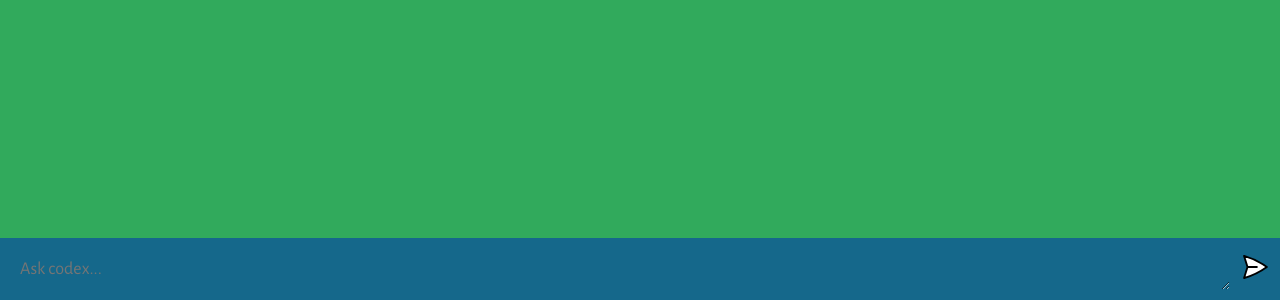
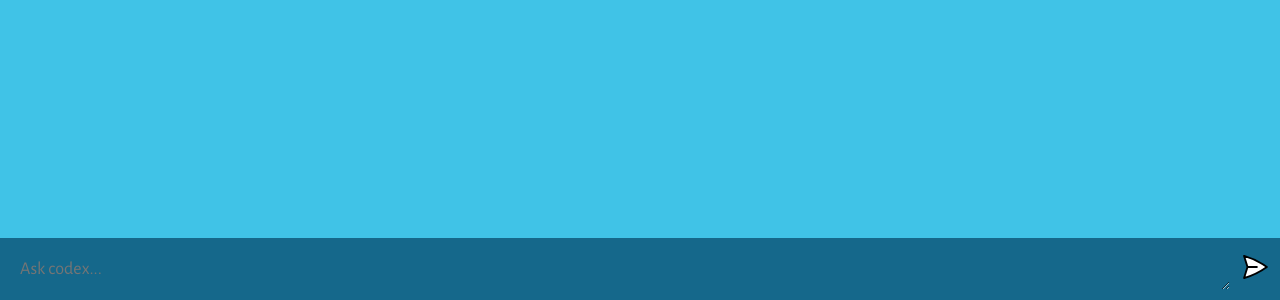
Before and after one commit to mrtzbox/AiAssistant, a website built with Vite: page client/index.html in a window 1280 px wide. Shown: the part 500-800 px from the top of the page. Built offline with nearby package versions, Linux system fonts and the light colour scheme.

Commit message:
color bg changes

```diff
--- a/client/style.css
+++ b/client/style.css
@@ -15,7 +15,7 @@ body {
 #app {
   width: 100vw;
   height: 100vh;
-  background: hsl(141, 55%, 43%);
+  background: hsl(193, 78%, 58%);
 
   display: flex;
   flex-direction: column;
```
